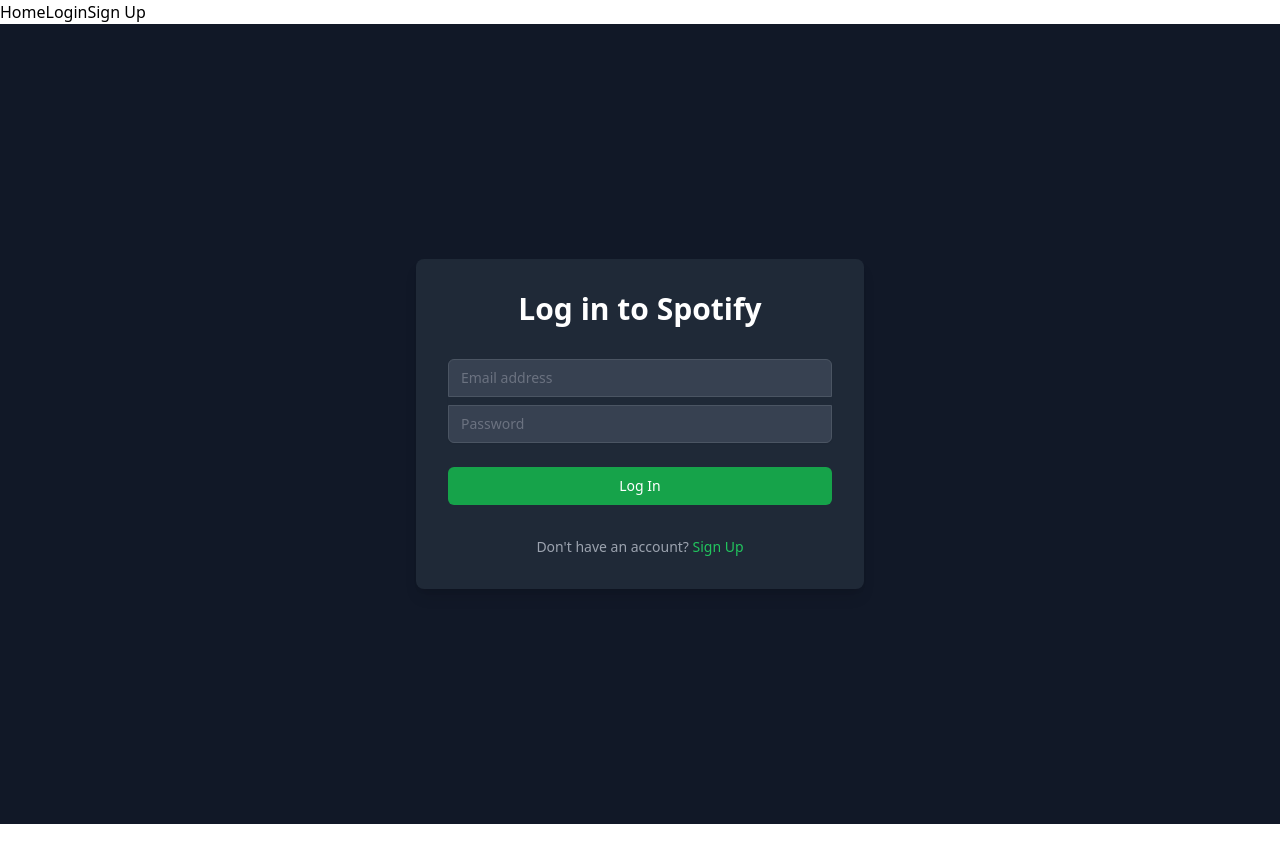
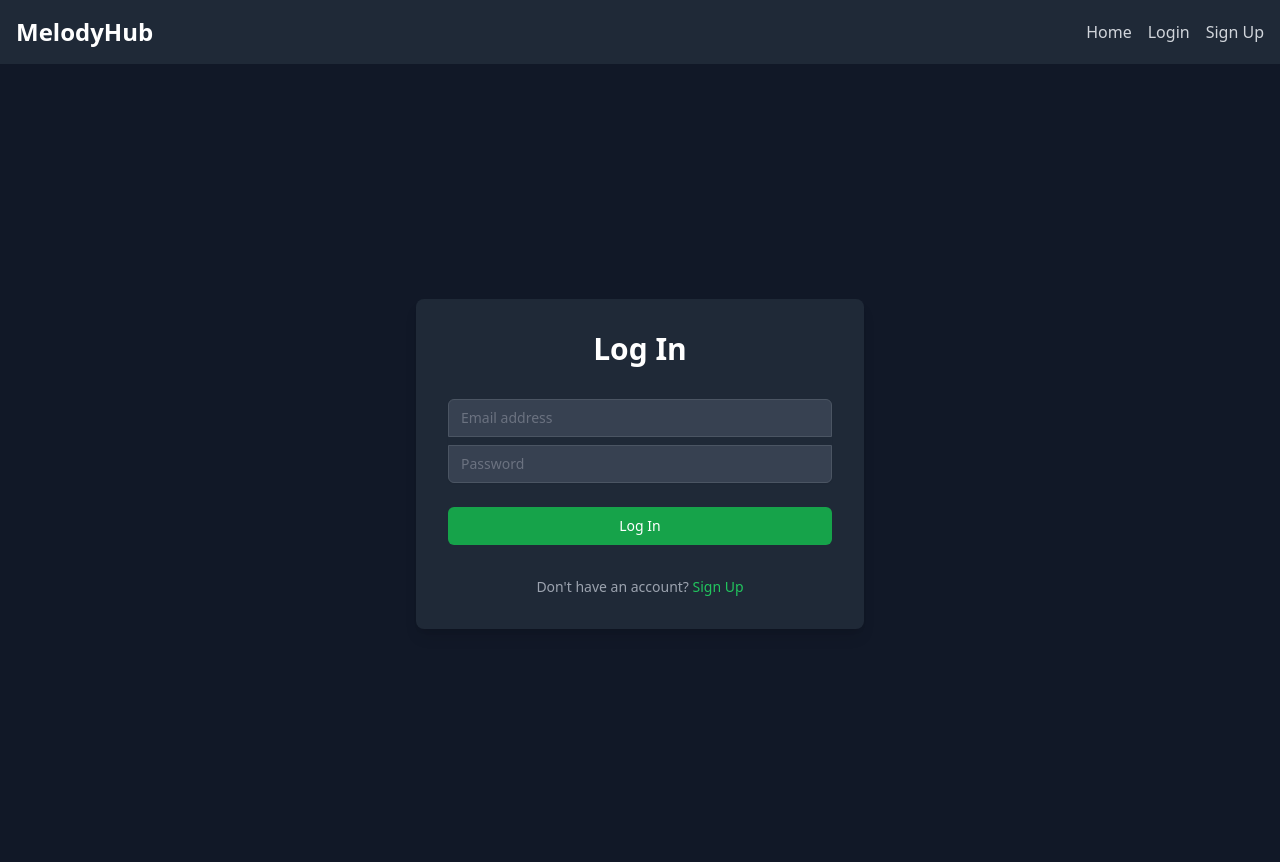
Before and after one commit to CyrusEsfahani/group-2-project, a React (Vite) app in the folder client/: page /login in a window 1280 px wide. Before the commit the page ends 824 px from the top, so only its background shows below. Built offline with nearby package versions, Linux system fonts and the light colour scheme.

Commit message:
added navbar.tsx element and added a usercontext.tsx file along with styling for the navbar

```diff
--- a/client/src/App.tsx
+++ b/client/src/App.tsx
@@ -1,6 +1,6 @@
-import { Outlet, Link } from 'react-router-dom';
+import { Outlet } from 'react-router-dom';
 import React from 'react';
-
+import Navbar from './components/Navbar.tsx';
 
 
 
@@ -12,11 +12,12 @@
   return (
 
     <>
-      <nav>
+      {/* <nav>
         <Link to="/">Home</Link>
         <Link to="/login">Login</Link>
         <Link to="/signup">Sign Up</Link>
-      </nav>
+      </nav> */}
+      <Navbar />
       <Outlet />
     </>
   );
--- /dev/null
+++ b/client/src/components/Navbar.tsx
@@ -0,0 +1,41 @@
+import React, { useContext } from 'react';
+import { Link } from 'react-router-dom';
+import { UserContext } from '../context/UserContext.tsx';
+
+const Navbar: React.FC = () => {
+  const { isLoggedIn } = useContext(UserContext);
+
+  return (
+    <nav className="bg-gray-800 p-4">
+      <div className="container mx-auto flex justify-between items-center">
+        <div className="text-white text-2xl font-bold">
+          <Link to="/">MelodyHub</Link>
+        </div>
+        <div className="flex items-center space-x-4">
+          {isLoggedIn && (
+            <input
+              type="text"
+              placeholder="Search songs, lyrics, artists..."
+              className="px-3 py-2 text-gray-900 placeholder-gray-500 bg-gray-700 border border-gray-600 rounded-md focus:outline-none focus:ring-green-500 focus:border-green-500"
+            />
+          )}
+          <Link to="/" className="text-gray-300 hover:text-white">
+            Home
+          </Link>
+          {!isLoggedIn && (
+            <>
+              <Link to="/login" className="text-gray-300 hover:text-white">
+                Login
+              </Link>
+              <Link to="/signup" className="text-gray-300 hover:text-white">
+                Sign Up
+              </Link>
+            </>
+          )}
+        </div>
+      </div>
+    </nav>
+  );
+};
+
+export default Navbar;
--- a/client/src/components/login.tsx
+++ b/client/src/components/login.tsx
@@ -1,26 +1,30 @@
 import React, { useState } from 'react';
 import { useNavigate } from 'react-router-dom';
 import axios from 'axios';
+import { UserContext } from '../context/UserContext.tsx';
 
 const Login: React.FC = () => {
   const [email, setEmail] = useState('');
   const [password, setPassword] = useState('');
   const navigate = useNavigate();
+  const { setIsLoggedIn } = React.useContext(UserContext);
 
   const handleLogin = async (e: React.FormEvent) => {
     e.preventDefault();
     try {
       await axios.post('/api/login', { email, password });
+      setIsLoggedIn(true);
       navigate('/');
     } catch (error) {
       console.error('Error logging in:', error);
     }
   };
 
+
   return (
     <div className="flex items-center justify-center min-h-screen bg-gray-900">
       <div className="w-full max-w-md p-8 space-y-8 bg-gray-800 rounded-lg shadow-lg">
-        <h2 className="text-3xl font-bold text-center text-white">Log in to Spotify</h2>
+        <h2 className="text-3xl font-bold text-center text-white">Log In</h2>
         <form className="mt-8 space-y-6" onSubmit={handleLogin}>
           <div className="rounded-md shadow-sm">
             <div>
--- /dev/null
+++ b/client/src/context/UserContext.tsx
@@ -0,0 +1,21 @@
+import React, { createContext, useState, ReactNode } from 'react';
+
+interface UserContextProps {
+  isLoggedIn: boolean;
+  setIsLoggedIn: (isLoggedIn: boolean) => void;
+}
+
+export const UserContext = createContext<UserContextProps>({
+  isLoggedIn: false,
+  setIsLoggedIn: () => {},
+});
+
+export const UserProvider: React.FC<{ children: ReactNode }> = ({ children }) => {
+  const [isLoggedIn, setIsLoggedIn] = useState(false);
+
+  return (
+    <UserContext.Provider value={{ isLoggedIn, setIsLoggedIn }}>
+      {children}
+    </UserContext.Provider>
+  );
+};
```
Also changed, not shown: client/src/main.tsx (+6 -1 lines).
